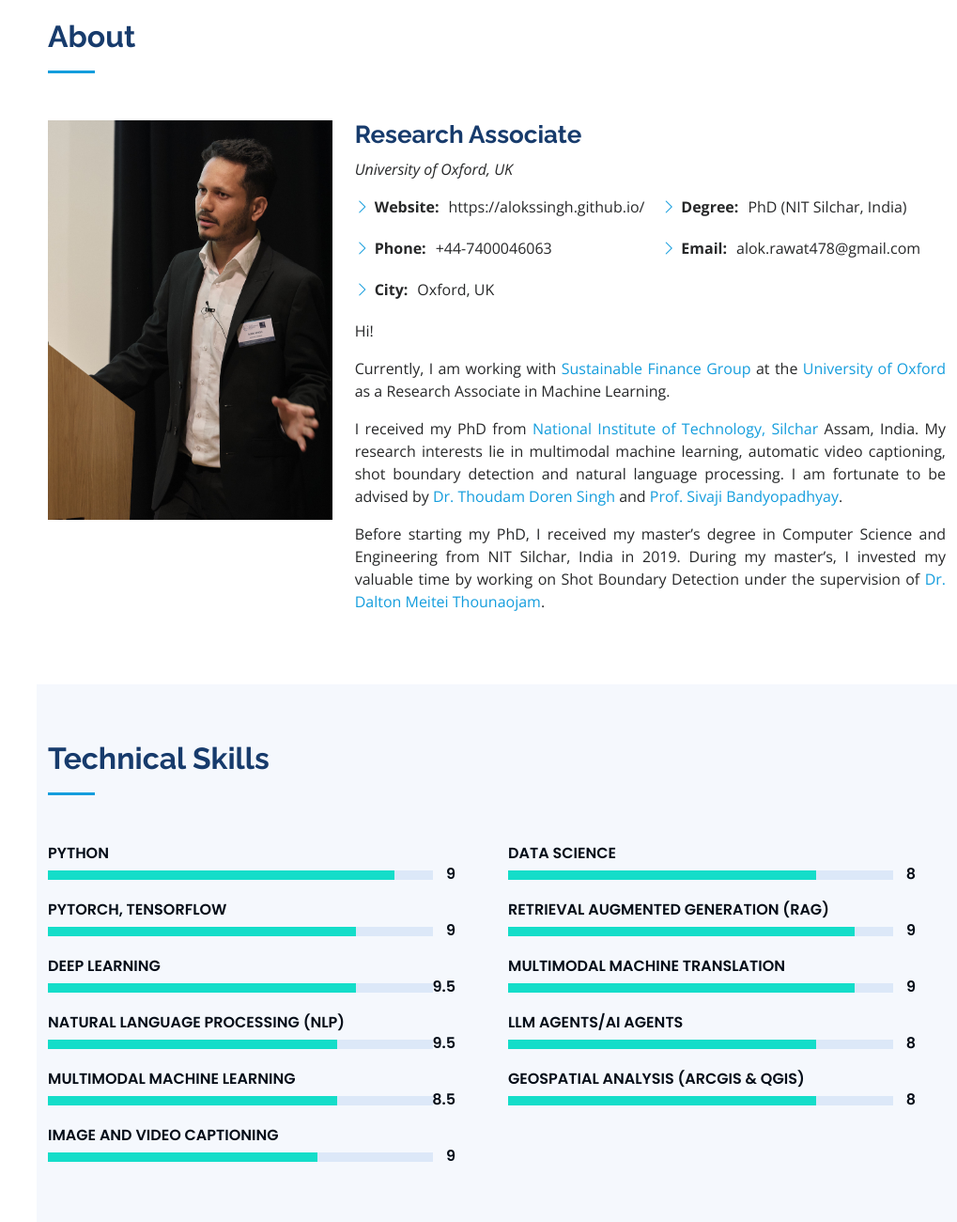
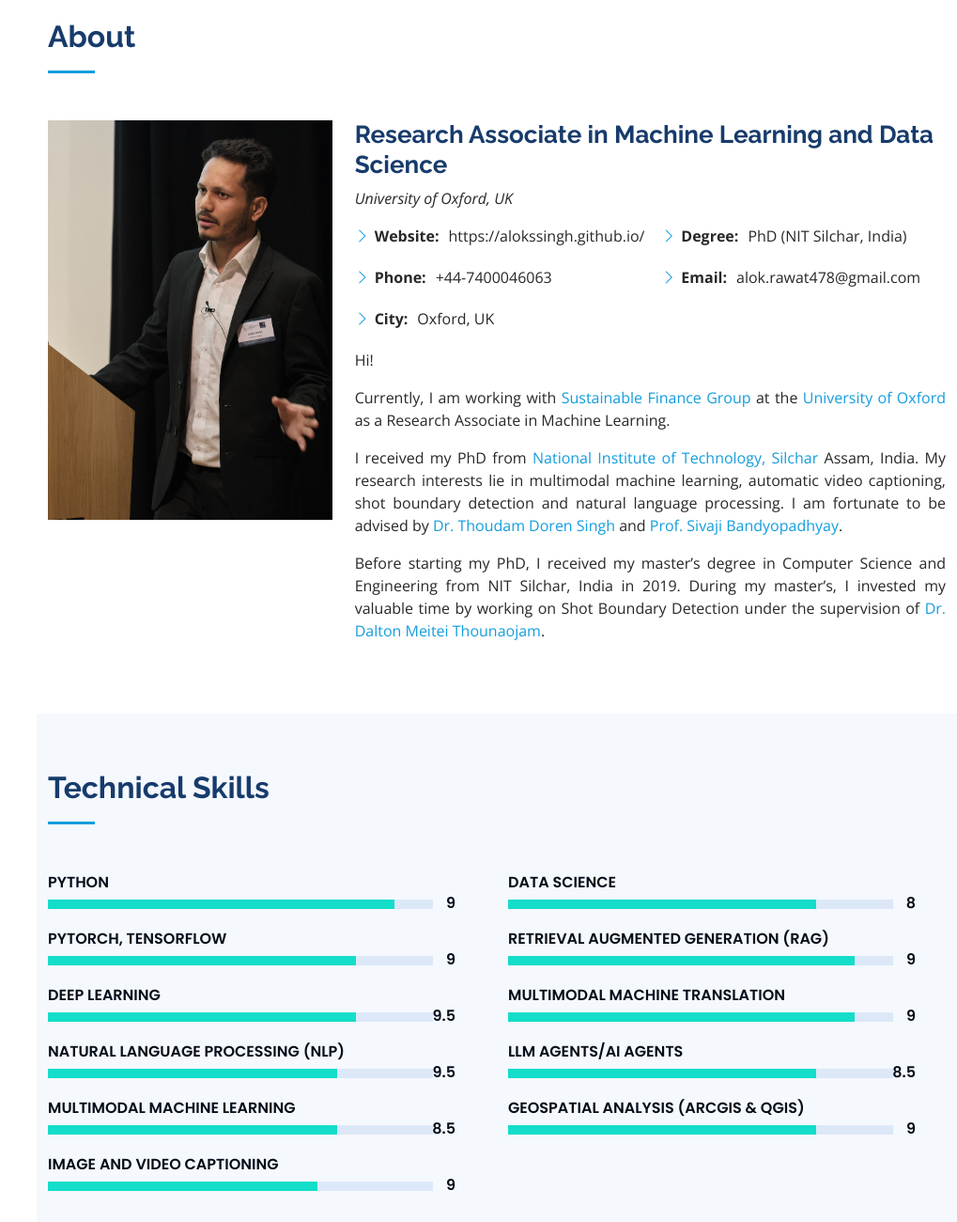
Before and after one commit to alokssingh/alokssingh.github.io, a plain HTML site: page index.html in a window 1280 px wide. Shown: the part 840-2140 px from the top of the page at 94% size, without its empty margins (261-1280 px from the left). Drawn offline with nearby package versions, Linux system fonts and the light colour scheme.

Commit message:
Update job title and skill ratings in index.html

```diff
--- a/index.html
+++ b/index.html
@@ -103,7 +103,7 @@
             <img src="assets/img/new_pic.JPG" class="img-fluid" alt="">
           </div>
           <div class="col-lg-8 pt-4 pt-lg-0 content" data-aos="fade-left">
-            <h3>Research Associate</h3>
+            <h3>Research Associate in Machine Learning and Data Science</h3>
             <p class="fst-italic">
               University of Oxford, UK
             </p>
@@ -232,14 +232,14 @@
               </div>
             </div>
             <div class="progress">
-              <span class="skill">LLm Agents/AI Agents<i class="val">8</i></span>
+              <span class="skill">LLm Agents/AI Agents<i class="val">8.5</i></span>
               <div class="progress-bar-wrap">
                 <div class="progress-bar" role="progressbar" aria-valuenow="80" aria-valuemin="0" aria-valuemax="100">
                 </div>
               </div>
             </div>
             <div class="progress">
-              <span class="skill">Geospatial Analysis (ArcGIS & QGIS)<i class="val">8</i></span>
+              <span class="skill">Geospatial Analysis (ArcGIS & QGIS)<i class="val">9</i></span>
               <div class="progress-bar-wrap">
                 <div class="progress-bar" role="progressbar" aria-valuenow="80" aria-valuemin="0" aria-valuemax="100">
                 </div>
```
